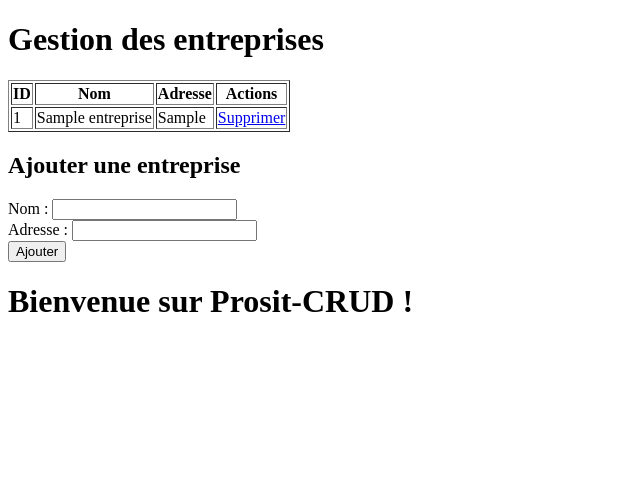
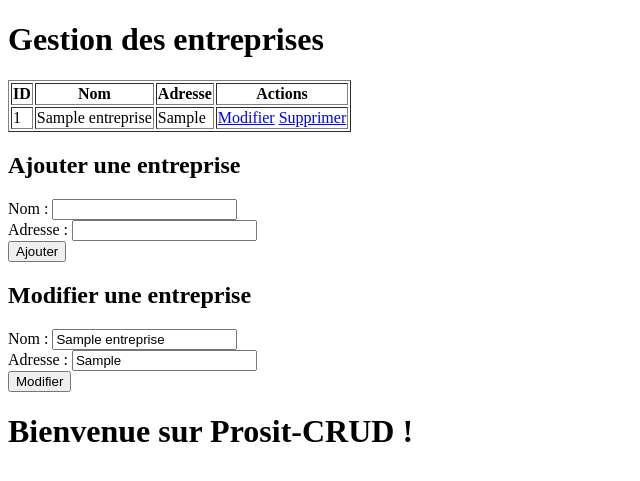
Before and after one commit to Doggo785/Prosit-CRUD, a PHP site: page /entreprises in a window 1280 px wide. Shown: the top 481 px of the page, without its empty margins (0-640 px from the left). Run offline with PHP 8.4, Linux system fonts and the light colour scheme; tables that the repository leaves empty or names only in its code hold one stand-in row (values such as "Sample post").

Commit message:
Add edit functionality for entreprises and offres with corresponding views

```diff
--- a/src/controllers/entrepriseController.php
+++ b/src/controllers/entrepriseController.php
@@ -15,6 +15,16 @@ function afficherEntreprises($pdo) {
 function ajouterEntreprise($pdo, $nom, $adresse) {
     $query = "INSERT INTO entreprises (nom, adresse) VALUES (:nom, :adresse)";
     $stmt = $pdo->prepare($query);
+    $stmt->bindParam(':nom', $nom);
+    $stmt->bindParam(':adresse', $adresse);
+    $stmt->execute();
+}
+
+// Fonction pour modifier une entreprise
+function modifierEntreprise($pdo, $id, $nom, $adresse) {
+    $query = "UPDATE entreprises SET nom = :nom, adresse = :adresse WHERE id = :id";
+    $stmt = $pdo->prepare($query);
+    $stmt->bindParam(':id', $id, PDO::PARAM_INT);
     $stmt->bindParam(':nom', $nom);
     $stmt->bindParam(':adresse', $adresse);
     $stmt->execute();
@@ -43,7 +53,24 @@ switch ($action) {
             ajouterEntreprise($pdo, $nom, $adresse);
             header('Location: /entreprises?action=list');
         } else {
-            require 'src/views/entreprises.php'; // Ajouter un formulaire dans cette vue
+            require 'src/views/entreprises.php';
+        }
+        break;
+
+    case 'edit':
+        $id = $_GET['id'] ?? null;
+        if ($_SERVER['REQUEST_METHOD'] === 'POST' && $id) {
+            $nom = $_POST['nom'] ?? '';
+            $adresse = $_POST['adresse'] ?? '';
+            modifierEntreprise($pdo, $id, $nom, $adresse);
+            header('Location: /entreprises?action=list');
+        } else {
+            $query = "SELECT * FROM entreprises WHERE id = :id";
+            $stmt = $pdo->prepare($query);
+            $stmt->bindParam(':id', $id, PDO::PARAM_INT);
+            $stmt->execute();
+            $entreprise = $stmt->fetch(PDO::FETCH_ASSOC);
+            require 'src/views/entreprises.php';
         }
         break;
 
--- a/src/views/entreprises.php
+++ b/src/views/entreprises.php
@@ -25,6 +25,7 @@
                         <td><?= htmlspecialchars($entreprise['nom']) ?></td>
                         <td><?= htmlspecialchars($entreprise['adresse']) ?></td>
                         <td>
+                            <a href="/entreprises?action=edit&id=<?= htmlspecialchars($entreprise['id']) ?>">Modifier</a>
                             <a href="/entreprises?action=delete&id=<?= htmlspecialchars($entreprise['id']) ?>"
                                onclick="return confirm('Êtes-vous sûr de vouloir supprimer cette entreprise ?');">
                                Supprimer
@@ -38,7 +39,7 @@
         <p>Aucune entreprise trouvée.</p>
     <?php endif; ?>
 
-    <!-- Formulaire pour ajouter une nouvelle entreprise -->
+    <!-- Formulaire pour ajouter une entreprise -->
     <h2>Ajouter une entreprise</h2>
     <form action="/entreprises?action=add" method="POST">
         <label for="nom">Nom :</label>
@@ -49,5 +50,19 @@
         <br>
         <button type="submit">Ajouter</button>
     </form>
+
+    <!-- Formulaire pour modifier une entreprise -->
+    <?php if (isset($entreprise)): ?>
+        <h2>Modifier une entreprise</h2>
+        <form action="/entreprises?action=edit&id=<?= htmlspecialchars($entreprise['id']) ?>" method="POST">
+            <label for="nom">Nom :</label>
+            <input type="text" id="nom" name="nom" value="<?= htmlspecialchars($entreprise['nom']) ?>" required>
+            <br>
+            <label for="adresse">Adresse :</label>
+            <input type="text" id="adresse" name="adresse" value="<?= htmlspecialchars($entreprise['adresse']) ?>" required>
+            <br>
+            <button type="submit">Modifier</button>
+        </form>
+    <?php endif; ?>
 </body>
 </html>
```
Also changed, not shown: src/controllers/offresController.php (+31 -2 lines), src/views/offres.php (+19 -1 lines).
